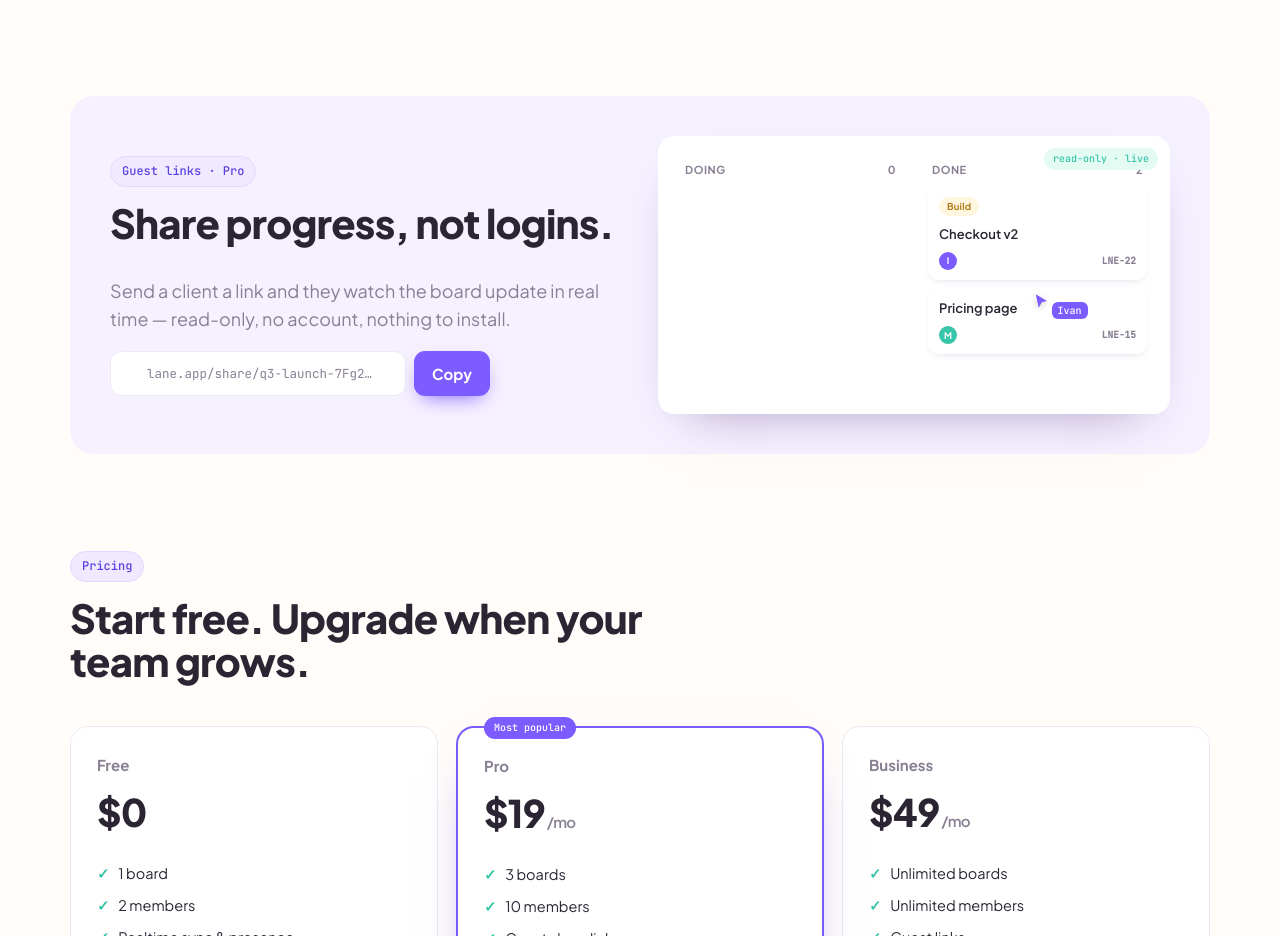
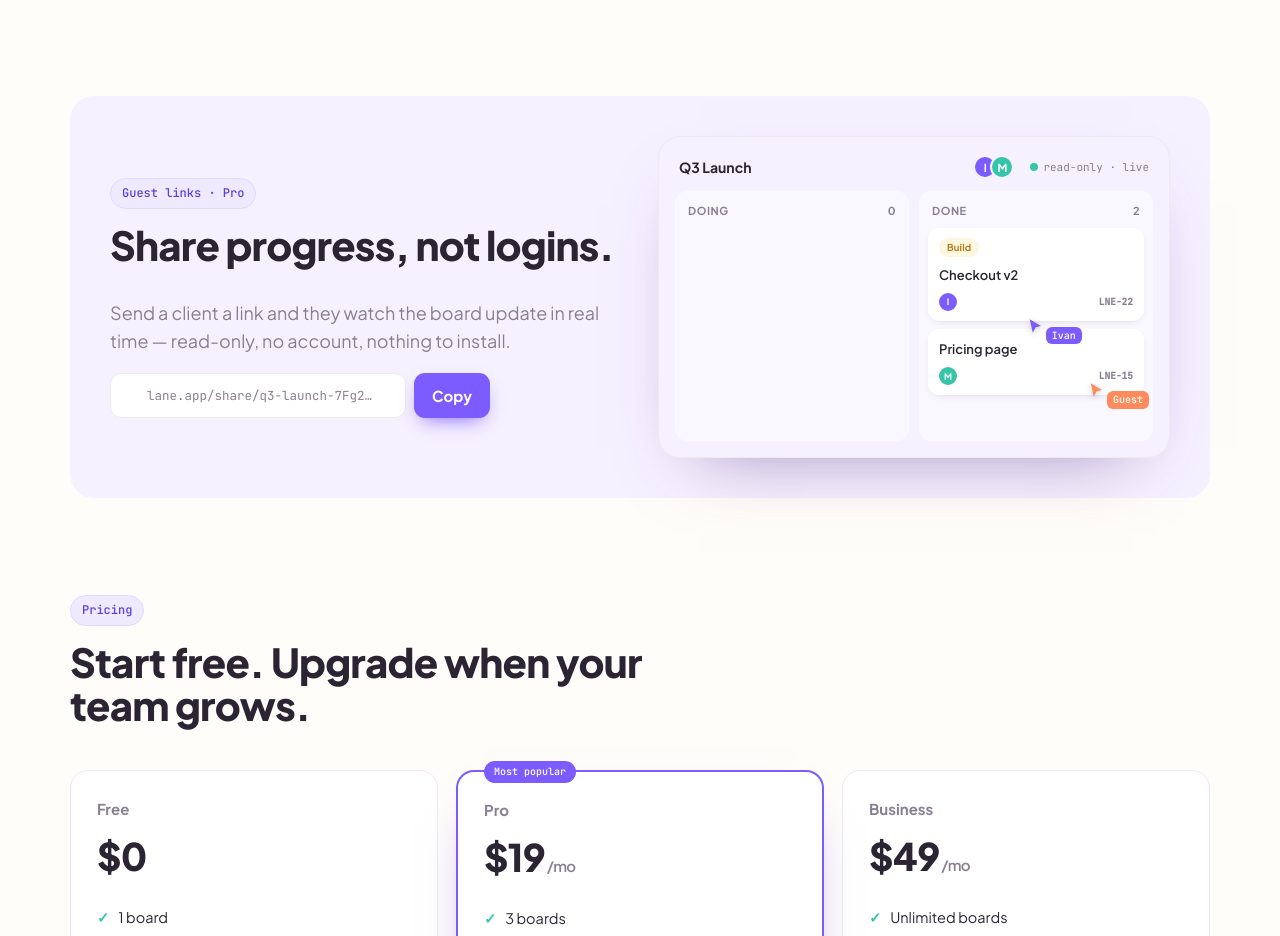
Before and after one commit to iberezh/realtime-kanban, a Next.js app in the folder apps/web/: page / in a window 1280 px wide. Shown: the part 1182-2118 px from the top of the page. Built offline with nearby package versions, Linux system fonts and the light colour scheme; some icons are missing.

Commit message:
feat(web): guest plate matches hero chrome with watching client cursor

```diff
--- a/apps/web/components/landing/demo-cursor.tsx
+++ b/apps/web/components/landing/demo-cursor.tsx
@@ -13,15 +13,17 @@ interface DemoCursorProps {
   color: string;
   name: string;
   pos: CursorPos;
+  /** When true, the cursor fades and scales in on mount — as if its owner just joined. */
+  enter?: boolean;
 }
 
-/** A teammate's cursor that drifts toward whatever card is moving this step. */
-export function DemoCursor({ color, name, pos }: DemoCursorProps) {
+/** A cursor that drifts to a target each step; with `enter` it also animates in on mount. */
+export function DemoCursor({ color, name, pos, enter = false }: DemoCursorProps) {
   return (
     <motion.div
       className={demo.cursor}
-      initial={false}
-      animate={{ left: pos.left, top: pos.top }}
+      initial={enter ? { opacity: 0, scale: 0.4, left: pos.left, top: pos.top } : false}
+      animate={{ opacity: 1, scale: 1, left: pos.left, top: pos.top }}
       transition={{ type: 'spring', stiffness: 110, damping: 20 }}
     >
       <svg width="18" height="18" viewBox="0 0 24 24" fill={color} aria-hidden="true">
--- a/apps/web/components/landing/demo-data.ts
+++ b/apps/web/components/landing/demo-data.ts
@@ -105,8 +105,16 @@ export const GUEST_FRAMES: Frame[] = [
   { doing: [], done: ['checkout', 'pricing'] },
 ];
 
-export const GUEST_CURSOR: CursorPos[] = [
-  { left: '30%', top: '40%' },
-  { left: '27%', top: '52%' },
-  { left: '73%', top: '56%' },
+/** Ivan, the teammate doing the work — his cursor trails the card. */
+export const GUEST_WORKER: CursorPos[] = [
+  { left: '27%', top: '42%' },
+  { left: '27%', top: '56%' },
+  { left: '72%', top: '56%' },
 ];
+
+/** The guest, just watching — drifts only a little, never on a card. */
+export const GUEST_VIEWER: CursorPos[] = [
+  { left: '82%', top: '74%' },
+  { left: '77%', top: '70%' },
+  { left: '84%', top: '76%' },
+];
--- a/apps/web/components/landing/guest-board.tsx
+++ b/apps/web/components/landing/guest-board.tsx
@@ -1,21 +1,32 @@
 'use client';
 
+import demo from './demo.module.css';
 import { DemoBoard } from './demo-board';
 import { DemoCursor } from './demo-cursor';
-import { GUEST_CARDS, GUEST_COLUMNS, GUEST_CURSOR, GUEST_FRAMES } from './demo-data';
-import styles from './landing.module.css';
+import { GUEST_CARDS, GUEST_COLUMNS, GUEST_FRAMES, GUEST_VIEWER, GUEST_WORKER } from './demo-data';
 import { useBoardLoop } from './use-board-loop';
 
-const PARK = { left: '30%', top: '40%' };
+const PARK = { left: '50%', top: '50%' };
 
-/** Read-only client preview: the client watches a teammate ship "Checkout v2" to Done in real time. */
+/** Read-only client preview: the client joins and watches a teammate ship "Checkout v2" to Done. */
 export function GuestBoard() {
   const step = useBoardLoop(GUEST_FRAMES.length, 2600);
-  const cursor = GUEST_CURSOR[step] ?? PARK;
+  const worker = GUEST_WORKER[step] ?? PARK;
+  const viewer = GUEST_VIEWER[step] ?? PARK;
 
   return (
-    <div className={styles.guestBoard}>
-      <span className={styles.roBadge}>read-only · live</span>
+    <div className={demo.demo} aria-hidden="true">
+      <div className={demo.bar}>
+        <span className={demo.ttl}>Q3 Launch</span>
+        <span className={demo.avatars}>
+          <span style={{ background: '#7c5cff' }}>I</span>
+          <span style={{ background: '#36c5a8' }}>M</span>
+        </span>
+        <span className={demo.online}>
+          <span className={demo.liveDot} />
+          read-only · live
+        </span>
+      </div>
       <DemoBoard
         columns={GUEST_COLUMNS}
         cards={GUEST_CARDS}
@@ -23,7 +34,8 @@ export function GuestBoard() {
         step={step}
         twoColumn
       />
-      <DemoCursor color="#7c5cff" name="Ivan" pos={cursor} />
+      <DemoCursor color="#7c5cff" name="Ivan" pos={worker} />
+      <DemoCursor color="#ff8a5c" name="Guest" pos={viewer} enter />
     </div>
   );
 }
--- a/apps/web/components/landing/landing.module.css
+++ b/apps/web/components/landing/landing.module.css
@@ -287,26 +287,6 @@
   white-space: nowrap;
 }
 
-.guestBoard {
-  background: #fff;
-  border-radius: 16px;
-  padding: 14px;
-  box-shadow: 0 22px 50px -30px rgba(74, 40, 120, 0.5);
-  position: relative;
-}
-.roBadge {
-  position: absolute;
-  top: 12px;
-  right: 12px;
-  font-family: var(--mantine-font-family-monospace);
-  font-size: 10px;
-  font-weight: 500;
-  color: var(--teal);
-  background: #e4fbf3;
-  padding: 3px 9px;
-  border-radius: 999px;
-}
-
 .prices {
   display: grid;
   grid-template-columns: repeat(3, 1fr);
```
